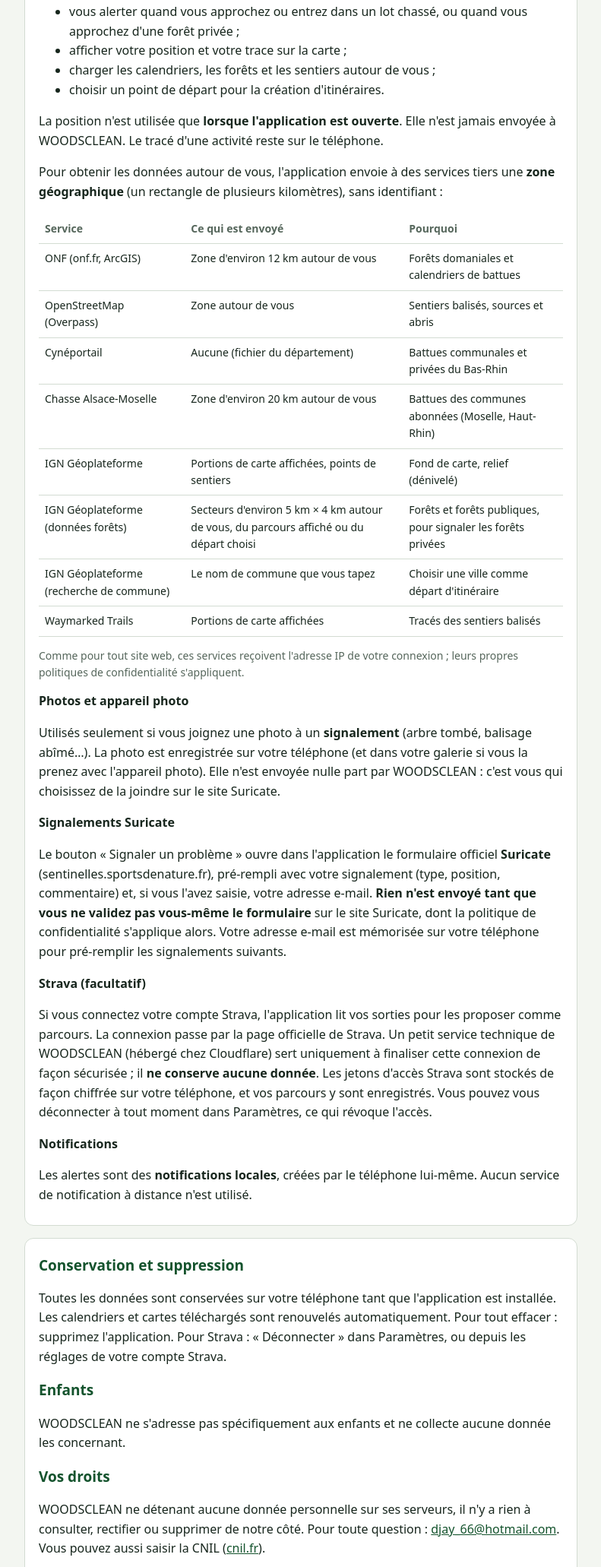
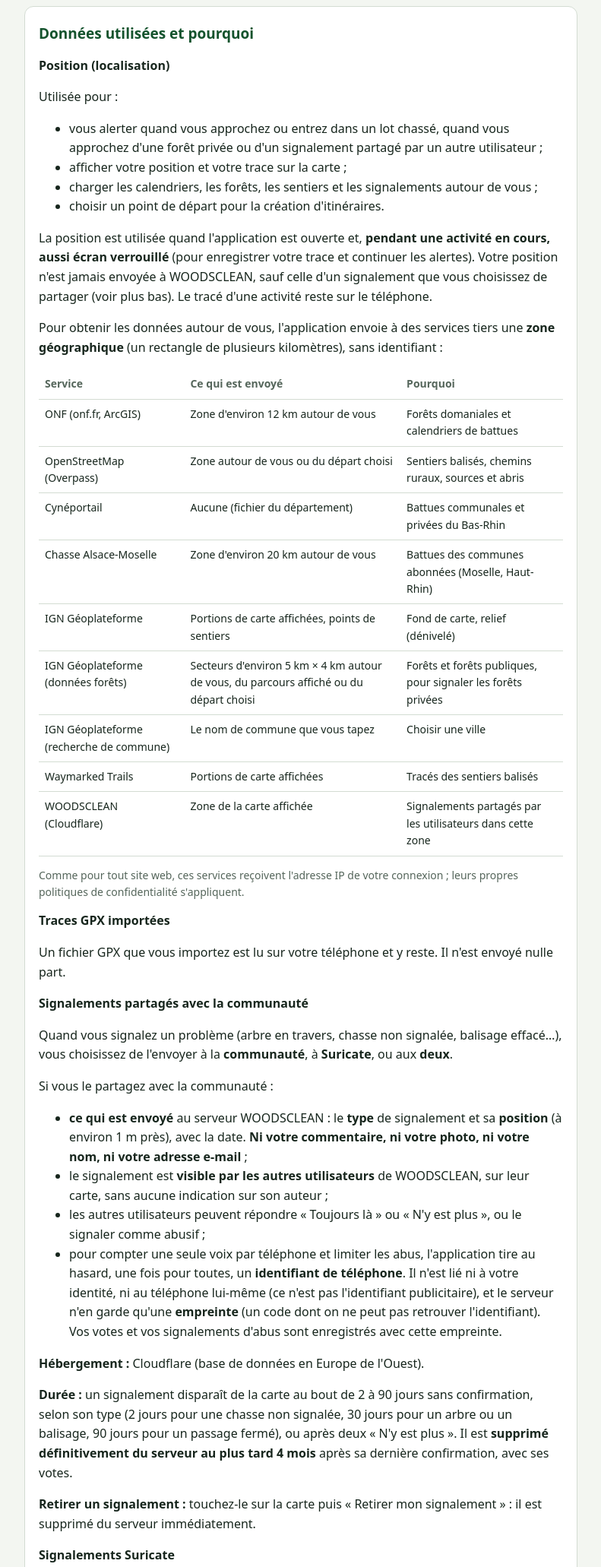
Before and after one commit to bessondesire-lang/woodsclean-confidentialite, a plain HTML site: page index.html in a window 1280 px wide. Shown: the part 738-2800 px from the top of the page at 76% size, without its empty margins (244-1035 px from the left). Drawn offline with Linux system fonts and the light colour scheme.

Commit message:
Politique de confidentialité du 16 novembre 2026 (signalements partagés, version 1.1.4)
Co-Authored-By: Claude Opus 5.5 <noreply@anthropic.com>

```diff
--- a/index.html
+++ b/index.html
@@ -4,7 +4,7 @@
 <meta charset="utf-8">
 <meta name="viewport" content="width=device-width, initial-scale=1">
 <title>Politique de confidentialité – WOODSCLEAN</title>
-<meta name="description" content="Politique de confidentialité de l'application WOODSCLEAN : vos données restent sur votre téléphone.">
+<meta name="description" content="Politique de confidentialité de l'application WOODSCLEAN : vos données restent sur votre téléphone ; seuls les signalements que vous partagez, anonymes, sont envoyés.">
 <style>
   :root { --bg: #f3f6f1; --panel: #ffffff; --ink: #17261d; --muted: #55665b; --line: #d3dcd2; --accent: #14532d; }
   @media (prefers-color-scheme: dark) {
@@ -31,11 +31,11 @@
 <body>
 <header>
   <h1>Politique de confidentialité de WOODSCLEAN</h1>
-  <p>Dernière mise à jour : 9 novembre 2026</p>
+  <p>Dernière mise à jour : 16 novembre 2026 (version 1.1.4)</p>
 </header>
 <main>
   <section>
-    <p>WOODSCLEAN aide les coureurs et randonneurs à éviter les zones de chasse en battue. L'application est conçue pour que <strong>vos données restent sur votre téléphone</strong>.</p>
+    <p>WOODSCLEAN aide les coureurs et randonneurs à éviter les zones de chasse en battue. L'application est conçue pour que <strong>vos données restent sur votre téléphone</strong>. La seule exception est le <strong>signalement partagé avec la communauté</strong>, que vous choisissez d'envoyer : il est anonyme et ne contient qu'un type et une position.</p>
     <p><strong>Éditeur :</strong> BESSON, Reipertswiller (France), contact : <a href="mailto:djay_66@hotmail.com">djay_66@hotmail.com</a>.</p>
   </section>
 
@@ -43,7 +43,8 @@
     <h2>En résumé</h2>
     <ul>
       <li>Pas de compte WOODSCLEAN, pas de publicité, pas d'outil de mesure d'audience, pas de pistage.</li>
-      <li>Votre position, vos sorties, vos photos et vos signalements sont enregistrés <strong>uniquement sur votre téléphone</strong>.</li>
+      <li>Votre position, vos sorties, vos traces GPX, vos photos et vos commentaires restent <strong>uniquement sur votre téléphone</strong>.</li>
+      <li>Si vous <strong>partagez un signalement avec la communauté</strong>, son <strong>type</strong> (par exemple « arbre en travers ») et sa <strong>position</strong> sont envoyés au serveur WOODSCLEAN et montrés aux autres utilisateurs, <strong>sans votre nom ni rien qui vous identifie</strong>. Ils sont supprimés automatiquement.</li>
       <li>WOODSCLEAN ne vend, ne loue et ne transmet aucune donnée personnelle.</li>
       <li>Pour afficher les cartes et les calendriers de chasse, l'application interroge des services publics ou ouverts sur la <strong>zone</strong> où vous vous trouvez, sans y joindre d'information sur vous.</li>
     </ul>
@@ -54,38 +55,55 @@
     <h3>Position (localisation)</h3>
     <p>Utilisée pour :</p>
     <ul>
-      <li>vous alerter quand vous approchez ou entrez dans un lot chassé, ou quand vous approchez d'une forêt privée ;</li>
+      <li>vous alerter quand vous approchez ou entrez dans un lot chassé, quand vous approchez d'une forêt privée ou d'un signalement partagé par un autre utilisateur ;</li>
       <li>afficher votre position et votre trace sur la carte ;</li>
-      <li>charger les calendriers, les forêts et les sentiers autour de vous ;</li>
+      <li>charger les calendriers, les forêts, les sentiers et les signalements autour de vous ;</li>
       <li>choisir un point de départ pour la création d'itinéraires.</li>
     </ul>
-    <p>La position n'est utilisée que <strong>lorsque l'application est ouverte</strong>. Elle n'est jamais envoyée à WOODSCLEAN. Le tracé d'une activité reste sur le téléphone.</p>
+    <p>La position est utilisée quand l'application est ouverte et, <strong>pendant une activité en cours, aussi écran verrouillé</strong> (pour enregistrer votre trace et continuer les alertes). Votre position n'est jamais envoyée à WOODSCLEAN, sauf celle d'un signalement que vous choisissez de partager (voir plus bas). Le tracé d'une activité reste sur le téléphone.</p>
     <p>Pour obtenir les données autour de vous, l'application envoie à des services tiers une <strong>zone géographique</strong> (un rectangle de plusieurs kilomètres), sans identifiant :</p>
     <div class="table">
       <table>
         <thead><tr><th>Service</th><th>Ce qui est envoyé</th><th>Pourquoi</th></tr></thead>
         <tbody>
           <tr><td>ONF (onf.fr, ArcGIS)</td><td>Zone d'environ 12 km autour de vous</td><td>Forêts domaniales et calendriers de battues</td></tr>
-          <tr><td>OpenStreetMap (Overpass)</td><td>Zone autour de vous</td><td>Sentiers balisés, sources et abris</td></tr>
+          <tr><td>OpenStreetMap (Overpass)</td><td>Zone autour de vous ou du départ choisi</td><td>Sentiers balisés, chemins ruraux, sources et abris</td></tr>
           <tr><td>Cynéportail</td><td>Aucune (fichier du département)</td><td>Battues communales et privées du Bas-Rhin</td></tr>
           <tr><td>Chasse Alsace-Moselle</td><td>Zone d'environ 20 km autour de vous</td><td>Battues des communes abonnées (Moselle, Haut-Rhin)</td></tr>
           <tr><td>IGN Géoplateforme</td><td>Portions de carte affichées, points de sentiers</td><td>Fond de carte, relief (dénivelé)</td></tr>
           <tr><td>IGN Géoplateforme (données forêts)</td><td>Secteurs d'environ 5 km × 4 km autour de vous, du parcours affiché ou du départ choisi</td><td>Forêts et forêts publiques, pour signaler les forêts privées</td></tr>
-          <tr><td>IGN Géoplateforme (recherche de commune)</td><td>Le nom de commune que vous tapez</td><td>Choisir une ville comme départ d'itinéraire</td></tr>
+          <tr><td>IGN Géoplateforme (recherche de commune)</td><td>Le nom de commune que vous tapez</td><td>Choisir une ville</td></tr>
           <tr><td>Waymarked Trails</td><td>Portions de carte affichées</td><td>Tracés des sentiers balisés</td></tr>
+          <tr><td>WOODSCLEAN (Cloudflare)</td><td>Zone de la carte affichée</td><td>Signalements partagés par les utilisateurs dans cette zone</td></tr>
         </tbody>
       </table>
     </div>
     <p class="muted">Comme pour tout site web, ces services reçoivent l'adresse IP de votre connexion ; leurs propres politiques de confidentialité s'appliquent.</p>
 
-    <h3>Photos et appareil photo</h3>
-    <p>Utilisés seulement si vous joignez une photo à un <strong>signalement</strong> (arbre tombé, balisage abîmé…). La photo est enregistrée sur votre téléphone (et dans votre galerie si vous la prenez avec l'appareil photo). Elle n'est envoyée nulle part par WOODSCLEAN : c'est vous qui choisissez de la joindre sur le site Suricate.</p>
+    <h3>Traces GPX importées</h3>
+    <p>Un fichier GPX que vous importez est lu sur votre téléphone et y reste. Il n'est envoyé nulle part.</p>
+
+    <h3>Signalements partagés avec la communauté</h3>
+    <p>Quand vous signalez un problème (arbre en travers, chasse non signalée, balisage effacé…), vous choisissez de l'envoyer à la <strong>communauté</strong>, à <strong>Suricate</strong>, ou aux <strong>deux</strong>.</p>
+    <p>Si vous le partagez avec la communauté :</p>
+    <ul>
+      <li><strong>ce qui est envoyé</strong> au serveur WOODSCLEAN : le <strong>type</strong> de signalement et sa <strong>position</strong> (à environ 1 m près), avec la date. <strong>Ni votre commentaire, ni votre photo, ni votre nom, ni votre adresse e-mail</strong> ;</li>
+      <li>le signalement est <strong>visible par les autres utilisateurs</strong> de WOODSCLEAN, sur leur carte, sans aucune indication sur son auteur ;</li>
+      <li>les autres utilisateurs peuvent répondre « Toujours là » ou « N'y est plus », ou le signaler comme abusif ;</li>
+      <li>pour compter une seule voix par téléphone et limiter les abus, l'application tire au hasard, une fois pour toutes, un <strong>identifiant de téléphone</strong>. Il n'est lié ni à votre identité, ni au téléphone lui-même (ce n'est pas l'identifiant publicitaire), et le serveur n'en garde qu'une <strong>empreinte</strong> (un code dont on ne peut pas retrouver l'identifiant). Vos votes et vos signalements d'abus sont enregistrés avec cette empreinte.</li>
+    </ul>
+    <p><strong>Hébergement :</strong> Cloudflare (base de données en Europe de l'Ouest).</p>
+    <p><strong>Durée :</strong> un signalement disparaît de la carte au bout de 2 à 90 jours sans confirmation, selon son type (2 jours pour une chasse non signalée, 30 jours pour un arbre ou un balisage, 90 jours pour un passage fermé), ou après deux « N'y est plus ». Il est <strong>supprimé définitivement du serveur au plus tard 4 mois</strong> après sa dernière confirmation, avec ses votes.</p>
+    <p><strong>Retirer un signalement :</strong> touchez-le sur la carte puis « Retirer mon signalement » : il est supprimé du serveur immédiatement.</p>
 
     <h3>Signalements Suricate</h3>
-    <p>Le bouton « Signaler un problème » ouvre dans l'application le formulaire officiel <strong>Suricate</strong> (sentinelles.sportsdenature.fr), pré-rempli avec votre signalement (type, position, commentaire) et, si vous l'avez saisie, votre adresse e-mail. <strong>Rien n'est envoyé tant que vous ne validez pas vous-même le formulaire</strong> sur le site Suricate, dont la politique de confidentialité s'applique alors. Votre adresse e-mail est mémorisée sur votre téléphone pour pré-remplir les signalements suivants.</p>
+    <p>Si vous choisissez Suricate, l'application ouvre le formulaire officiel <strong>Suricate</strong> (sentinelles.sportsdenature.fr), pré-rempli avec votre signalement (type, position, commentaire) et, si vous l'avez saisie, votre adresse e-mail. <strong>Rien n'est envoyé tant que vous ne validez pas vous-même le formulaire</strong> sur le site Suricate, dont la politique de confidentialité s'applique alors. Votre adresse e-mail est mémorisée sur votre téléphone pour pré-remplir les signalements suivants.</p>
+
+    <h3>Photos et appareil photo</h3>
+    <p>Utilisés seulement si vous joignez une photo à un signalement. La photo est enregistrée sur votre téléphone (et dans votre galerie si vous la prenez avec l'appareil photo). Elle n'est jamais envoyée au serveur WOODSCLEAN : c'est vous qui choisissez de la joindre sur le site Suricate.</p>
 
     <h3>Strava (facultatif)</h3>
-    <p>Si vous connectez votre compte Strava, l'application lit vos sorties pour les proposer comme parcours. La connexion passe par la page officielle de Strava. Un petit service technique de WOODSCLEAN (hébergé chez Cloudflare) sert uniquement à finaliser cette connexion de façon sécurisée ; il <strong>ne conserve aucune donnée</strong>. Les jetons d'accès Strava sont stockés de façon chiffrée sur votre téléphone, et vos parcours y sont enregistrés. Vous pouvez vous déconnecter à tout moment dans Paramètres, ce qui révoque l'accès.</p>
+    <p>Si vous connectez votre compte Strava, l'application lit vos sorties pour les proposer comme parcours. Rien n'est envoyé vers Strava. La connexion passe par la page officielle de Strava. Le service technique de WOODSCLEAN (hébergé chez Cloudflare) sert à finaliser cette connexion de façon sécurisée ; il <strong>ne conserve aucune donnée Strava</strong>. Les jetons d'accès Strava sont stockés de façon chiffrée sur votre téléphone, et vos parcours y sont enregistrés. Vous pouvez vous déconnecter à tout moment dans Paramètres, ce qui révoque l'accès.</p>
 
     <h3>Notifications</h3>
     <p>Les alertes sont des <strong>notifications locales</strong>, créées par le téléphone lui-même. Aucun service de notification à distance n'est utilisé.</p>
@@ -93,16 +111,16 @@
 
   <section>
     <h2>Conservation et suppression</h2>
-    <p>Toutes les données sont conservées sur votre téléphone tant que l'application est installée. Les calendriers et cartes téléchargés sont renouvelés automatiquement. Pour tout effacer : supprimez l'application. Pour Strava : « Déconnecter » dans Paramètres, ou depuis les réglages de votre compte Strava.</p>
+    <p>Les données enregistrées sur votre téléphone y restent tant que l'application est installée ; pour tout effacer, supprimez l'application. Les calendriers et cartes téléchargés sont renouvelés automatiquement. Les signalements partagés sont supprimés du serveur comme indiqué plus haut (au plus tard 4 mois), ou immédiatement si vous les retirez. Pour Strava : « Déconnecter » dans Paramètres, ou depuis les réglages de votre compte Strava.</p>
 
     <h2>Enfants</h2>
     <p>WOODSCLEAN ne s'adresse pas spécifiquement aux enfants et ne collecte aucune donnée les concernant.</p>
 
     <h2>Vos droits</h2>
-    <p>WOODSCLEAN ne détenant aucune donnée personnelle sur ses serveurs, il n'y a rien à consulter, rectifier ou supprimer de notre côté. Pour toute question : <a href="mailto:djay_66@hotmail.com">djay_66@hotmail.com</a>. Vous pouvez aussi saisir la CNIL (<a href="https://www.cnil.fr">cnil.fr</a>).</p>
+    <p>Le serveur WOODSCLEAN ne contient que des signalements anonymes. Vous pouvez retirer vous-même vos signalements partagés dans l'application. Pour toute question ou demande (par exemple supprimer un signalement que vous ne pouvez plus retirer, en indiquant le lieu et la date) : <a href="mailto:djay_66@hotmail.com">djay_66@hotmail.com</a>. Vous pouvez aussi saisir la CNIL (<a href="https://www.cnil.fr">cnil.fr</a>).</p>
 
     <h2>Avertissement</h2>
-    <p>Les informations de chasse proviennent des calendriers publiés (ONF, fédérations, communes) à la date de leur relevé. L'absence de battue affichée ne garantit pas l'absence de chasse : les panneaux sur place et les arrêtés font foi. Les forêts privées signalées sont une estimation tirée des données de l'IGN.</p>
+    <p>Les informations de chasse proviennent des calendriers publiés (ONF, fédérations, communes) à la date de leur relevé. L'absence de battue affichée ne garantit pas l'absence de chasse : les panneaux sur place et les arrêtés font foi. Les forêts privées signalées sont une estimation tirée des données de l'IGN. Les signalements partagés viennent des utilisateurs : WOODSCLEAN ne les vérifie pas.</p>
 
     <h2>Modifications</h2>
     <p>Cette politique peut évoluer avec l'application ; la date de mise à jour figure en haut de la page.</p>
```
